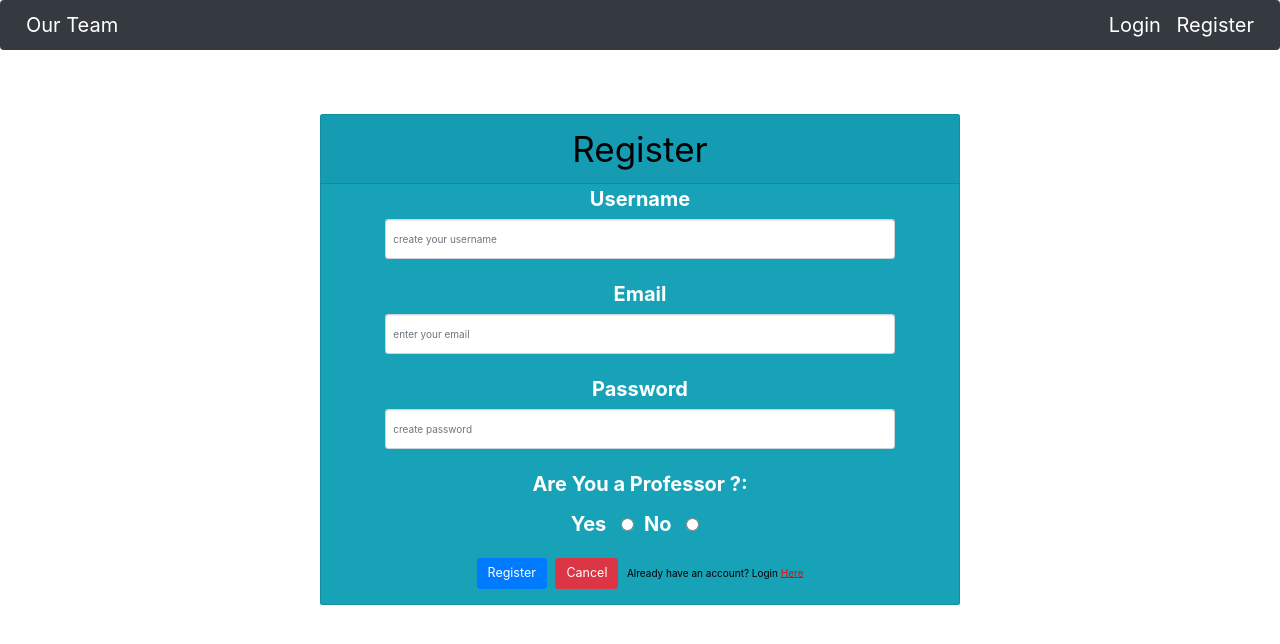
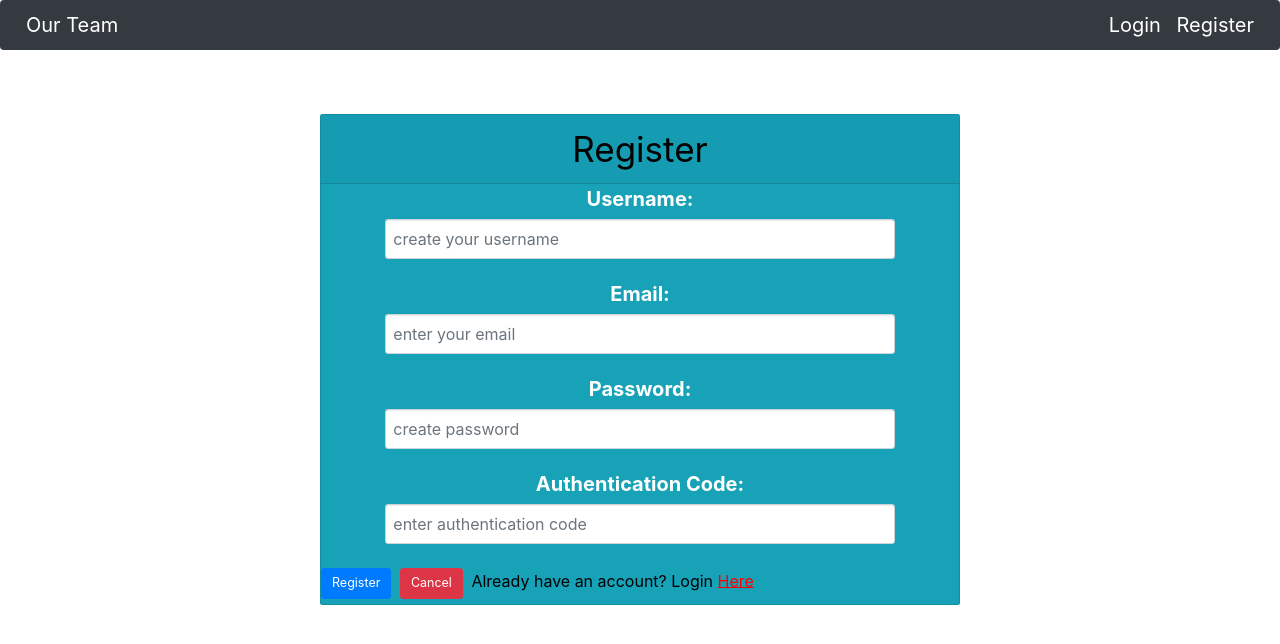
Before and after one commit to gaurav638012/angular, an Angular app: page /register in a window 1280 px wide. Shown: the top 644 px of the page. Built offline with nearby package versions, Linux system fonts and the light colour scheme.

Commit message:
authentication code

```diff
--- a/src/app/login/login.component.html
+++ b/src/app/login/login.component.html
@@ -13,22 +13,22 @@ background-size: cover;" class="card bg-light text-white">
 
                     <input type="text" placeholder="Enter Username" formControlName="username" class="form-control" [ngClass]="{ 'is-invalid': submitted && f.username.errors }" />
                     <div *ngIf="submitted && f.username.errors" class="invalid-feedback">
-                        <div *ngIf="f.username.errors.required">Username is required</div>
+                        <div class="required" *ngIf="f.username.errors.required">Username is required</div>
                     </div>
                 </div>
                 <div class="form-group">
                     <input type="password" placeholder="Enter Password" formControlName="password" class="form-control" [ngClass]="{ 'is-invalid': submitted && f.password.errors }" />
                     <div *ngIf="submitted && f.password.errors" class="invalid-feedback">
-                        <div *ngIf="f.password.errors.required">Password is required</div>
+                        <div class="required" *ngIf="f.password.errors.required">Password is required</div>
                     </div>
                 </div>
                 <div class="button form-group">
-                    <button [disabled]="loading" class="login btn btn-primary">
+                    <button [disabled]="loading" class="login_button">
                         <span *ngIf="loading" class="spinner-border spinner-border-sm mr-1"></span>
                         Login
 
                     </button>
-                    <span style="color:white; font-size: 1px;">Don't have an account? Sign Up <a href="/register" style = "color:white;"><u>Here</u></a></span>
+                    <span class="dont-have" style="color:black; font-size: 15px;">Don't have an account? Sign Up <a href="/register" style = "color:white;"><u>Here</u></a></span>
                 </div>
             </form>
         </div>
--- a/src/app/login/login.component.scss
+++ b/src/app/login/login.component.scss
@@ -35,3 +35,26 @@
 .button {
     text-align: center;
 }
+
+.form-control{
+    font-size: medium;
+}
+
+.login_button{
+    background-color: slateblue;
+    font-size: 15px;
+    border-radius: 10px;
+
+}
+
+.required{
+    font-size: large;
+    margin-left: 50px;
+    color: chartreuse;
+}
+
+
+.dont-have{
+    background-color:red;
+    padding-left: 10px;
+}
--- a/src/app/register/register.component.html
+++ b/src/app/register/register.component.html
@@ -3,54 +3,53 @@
 <div class="card bg-info text-white">
     <div class="card-header">Register</div>
     <div class="class-body">
-        <form [formGroup]="registerForm" (ngSubmit)="onSubmit()">
+        <form [formGroup]="registerForm">
 
             <div class="form-group">
-                <label for="username" style="font-size:20px;">Username</label>
+                <label for="username" style="font-size:20px;">Username:</label>
                 <input type="text" placeholder="create your username" formControlName="username" class="form-control" [ngClass]="{ 'is-invalid': submitted && f.username.errors }" />
                 <div *ngIf="submitted && f.username.errors" class="invalid-feedback">
                     <div *ngIf="f.username.errors.required">Username is required</div>
                 </div>
             </div>
             <div class="form-group">
-                <label for="email" style="font-size:20px;">Email</label>
+                <label for="email" style="font-size:20px;">Email:</label>
                 <input type="string" placeholder="enter your email" formControlName="email" class="form-control" [ngClass]="{ 'is-invalid': submitted && f.firstName.errors }" />
                 <div *ngIf="submitted && f.firstName.errors" class="invalid-feedback">
                     <div *ngIf="f.firstName.errors.required">Email is required</div>
                 </div>
             </div>
             <div class="form-group">
-                <label for="password" style="font-size:20px;">Password</label>
+                <label for="password" style="font-size:20px;">Password:</label>
                 <input type="password" placeholder="create password" formControlName="password" class="form-control" [ngClass]="{ 'is-invalid': submitted && f.password.errors }" />
                 <div *ngIf="submitted && f.password.errors" class="invalid-feedback">
                     <div *ngIf="f.password.errors.required">Password is required</div>
                     <div *ngIf="f.password.errors.minlength">Password must be at least 6 characters</div>
                 </div>
             </div>
+        </form>
+
+
+        <form [formGroup]="auth_code_form">
             <div class="form-group">
-                <p style="font-size:20px;"><b>Are You a Professor ?:</b></p>
-                <label style="font-size:20px;">
-          Yes
-          <input type="radio" formControlName="is_professor" value=true >
-        </label>
-                <label style="font-size:20px;">
-          No
-          <input type="radio" formControlName="is_professor" value=false>
-        </label>
+                <label for="password" style="font-size:20px;">Authentication Code:</label>
+                <input type="password" placeholder="enter authentication code" formControlName="auth_code" class="form-control" [ngClass]="{ 'is-invalid': submitted && f1.auth_code.errors }" />
+                <div *ngIf="submitted && f1.auth_code.errors" class="invalid-feedback">
+                    <div *ngIf="f1.auth_code.errors.required">Password is required</div>
+                </div>
+            </div>
+        </form>
 
-            </div>
-
-            <div class="form-group">
+        <div>
             <span>
-                    <button [disabled]="loading" class="btn btn-primary btn-lg">
+                <button [disabled]="loading" (click)="onSubmit()" class="btn btn-primary btn-lg">
                 <span *ngIf="loading" class="spinner-border spinner-border-sm mr-1"></span> Register
             </button>
             </span>
             <button class="btn">
                 <a routerLink="/login" class="cancel btn btn-link btn-danger btn-lg">Cancel</a>
             </button>
-                <span style="color:black;">Already have an account? Login <a href="/login" style="color:red;"><u>Here</u></a></span>
-            </div>
-        </form>
+            <span class="al" style="color:black;">Already have an account? Login <a href="/login" style="color:red;"><u>Here</u></a></span>
         </div>
     </div>
+</div>
--- a/src/app/register/register.component.scss
+++ b/src/app/register/register.component.scss
@@ -22,6 +22,7 @@
     margin-right: 10%;
     height: 40px;
     margin-bottom: 20px;
+    font-size: medium;
 }
 
 .form-group {
@@ -39,3 +40,7 @@ input[type="radio"] {
 .cancel:hover {
     color: blue;
 }
+
+.al{
+    font-size: medium;
+}
--- a/src/app/register/register.component.ts
+++ b/src/app/register/register.component.ts
@@ -1,18 +1,26 @@
-import { Component, OnInit } from '@angular/core';
+import { Component, Input, OnInit } from '@angular/core';
 import { Router } from '@angular/router';
 import { FormBuilder, FormGroup, Validators } from '@angular/forms';
 import { first } from 'rxjs/operators';
 import { UserService } from '../services/user.service';
+
+const student_expression=/[1-2]\d[A-Z0-9]\d{6}/;
+const professor_expression=/P[A-Z]{2,3}\d{3}/;
+
 @Component({
   selector: 'app-register',
   templateUrl: './register.component.html',
   styleUrls: ['./register.component.scss'],
 })
+
 export class RegisterComponent implements OnInit {
 
-  registerForm: FormGroup;
+    registerForm: FormGroup;
     loading = false;
     submitted = false;
+    auth_code_status=false;
+    auth_code_form:FormGroup;
+
 
     constructor(
         private formBuilder: FormBuilder,
@@ -34,20 +42,54 @@ export class RegisterComponent implements OnInit {
             email: ['',Validators.required],
             is_professor:[false,Validators.required],
         });
+        this.auth_code_form=this.formBuilder.group({
+            auth_code: ['',Validators.required],
+        })
     }
 
     // convenience getter for easy access to form fields
     get f() { return this.registerForm.controls; }
+    get f1() {return this.auth_code_form.controls;}
 
     onSubmit() {
         this.submitted = true;
       console.log(this.submitted);
         // stop here if form is invalid
-        if (this.registerForm.invalid) {
+        if (this.registerForm.invalid || this.auth_code_form.invalid) {
             return;
         }
 
         this.loading = true;
+        var s=this.f1.auth_code.value;
+
+        if (s!=null && s!="undefined")
+        {
+            if(student_expression.test(s)==true)
+            {
+                this.auth_code_status=true;
+
+            }
+            else if(professor_expression.test(s)==true)
+            {
+                this.auth_code_status=true;
+                this.registerForm.patchValue({is_professor:true});
+            }
+            else
+            {
+                this.auth_code_status=false;
+            }
+        }
+        else
+        {
+            this.auth_code_status=false;
+        }
+        if(!this.auth_code_status)
+        {
+            window.alert("incorrect authentication code on first place");
+            this.loading=false;
+            window.alert("registration unsuccessful");
+            return;
+        }
         this.userService.register(this.registerForm.value)
             .pipe(first())
             .subscribe(
```
Lines whose indentation alone changed are shown as unchanged.
